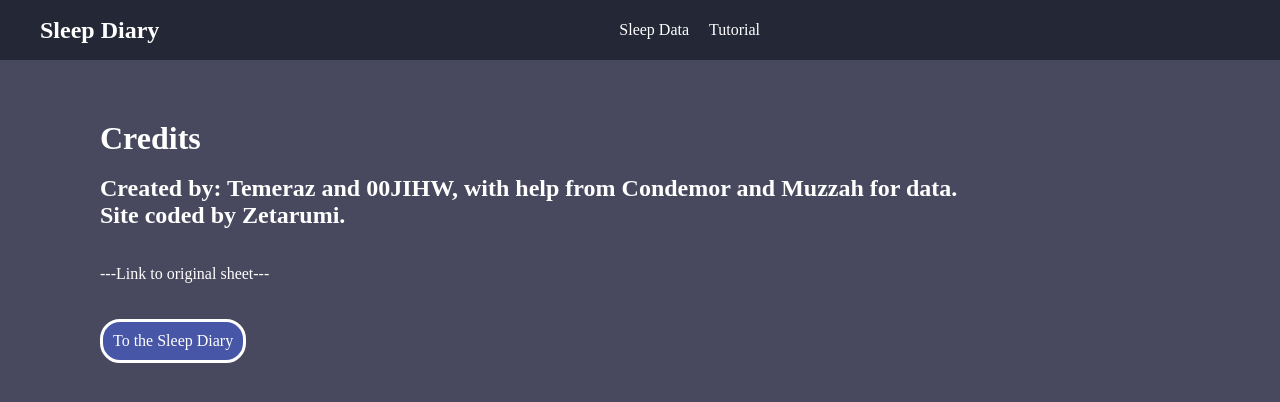
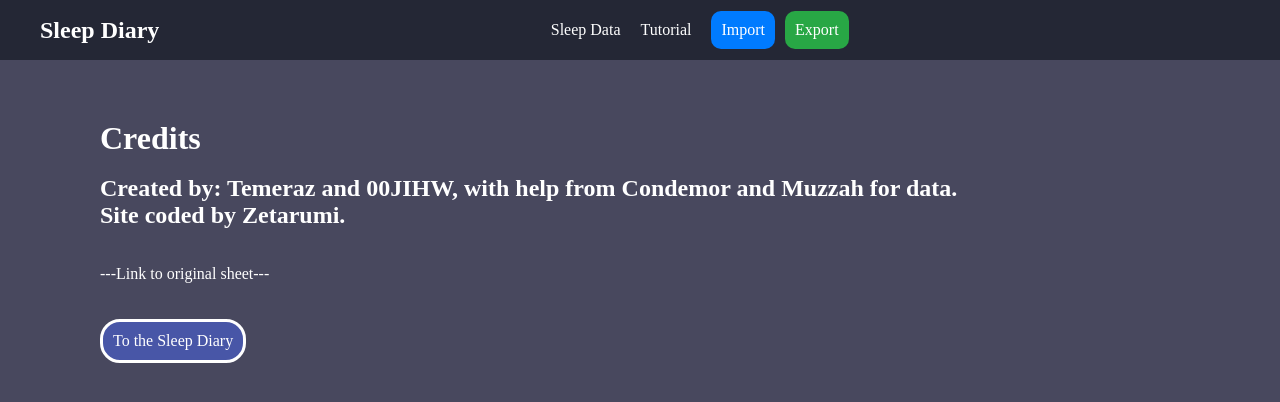
Before and after one commit to Zetakyr/Sleep-Diary, a React (Vite) app: page / in a window 1280 px wide. Shown: the top 402 px of the page. Built offline with nearby package versions, Linux system fonts and the light colour scheme; a web font is replaced by a local one.

Commit message:
added import and export functionality

```diff
--- a/src/app.scss
+++ b/src/app.scss
@@ -126,6 +126,11 @@ a {
     align-items: center;
 }
 
+.react-datepicker__input-container input {
+    width: 100%;
+    box-sizing: border-box;
+}
+
 .dateCell {
     min-width: 0;
     overflow: hidden;
@@ -175,6 +180,31 @@ button:focus {
 
 .deleteButton:hover {
     background-color: rgb(128, 38, 38);
+}
+
+.importButton {
+    padding: 10px;
+    background-color: #007bff;
+    color: white;
+    border: none;
+    border-radius: 10px;
+}
+
+.importButton:hover {
+    background-color: #0053ac;
+}
+
+.exportButton {
+    padding: 10px;
+    background-color: #28a745;
+    color: white;
+    border: none;
+    border-radius: 10px;
+}
+
+
+.exportButton:hover {
+    background-color: #176e2c;
 }
 
 .processedData {
--- a/src/components/Navbar.jsx
+++ b/src/components/Navbar.jsx
@@ -1,7 +1,34 @@
-import React from "react";
+import React, { useRef, useState } from "react";
 import { NavLink } from "react-router-dom";
+import { useSelector, useDispatch } from "react-redux";
+import { exportData } from "../utils/dataExport";
+import { importData } from "../utils/dataImport";
+import { setSleepData } from "../redux/sleepData";
 
 const Navbar = () => {
+  const sleepData = useSelector((state) => state.sleepData.userData);
+  const [error, setError] = useState(null);
+  const fileInputRef = useRef(null);
+  const dispatch = useDispatch();
+
+  const handleFileChange = async (event) => {
+    const file = event.target.files[0];
+
+    if (!file) {
+      setError("No file selected!");
+      return;
+    }
+
+    try {
+      const data = await importData(file);
+      dispatch(setSleepData(data));
+
+      setError(null);
+    } catch (error) {
+      setError(error.message);
+    }
+  };
+
   return (
     <>
       <nav className="navbar">
@@ -19,8 +46,47 @@ const Navbar = () => {
               Tutorial
             </NavLink>
           </li>
+          {/* Buttons */}
+          <li style={{ marginRight: "10px" }}>
+            <button
+              className="importButton"
+              onClick={() => fileInputRef.current.click()}
+            >
+              Import
+            </button>
+          </li>
+          <input
+            ref={fileInputRef}
+            type="file"
+            accept=".json"
+            style={{ display: "none" }}
+            onChange={handleFileChange}
+          />
+          <li>
+            <button
+              className="exportButton"
+              onClick={() => exportData(sleepData)}
+            >
+              Export
+            </button>
+          </li>
         </ul>
       </nav>
+      {error && (
+        <p
+          style={{
+            color: "red",
+            marginTop: "70px",
+            marginLeft: "50px",
+            zIndex: "2",
+            position: "absolute",
+            backgroundColor: "rgba(255, 255, 255, 0.69)",
+            padding: "10px",
+          }}
+        >
+          {error}
+        </p>
+      )}
     </>
   );
 };
--- a/src/components/ProcessedData.jsx
+++ b/src/components/ProcessedData.jsx
@@ -68,7 +68,6 @@ const ProcessedData = () => {
 
   const calculatedRows = data.map((rawRow, index) => {
     const row = normalizeRow(rawRow);
-    console.log(row);
 
     const window = getWindow(data, index);
 
--- /dev/null
+++ b/src/utils/dataExport.js
@@ -0,0 +1,23 @@
+export const exportData = (sleepData) => {
+    const exportFile = {
+        format: "pokemon-sleep-tracker",
+        version: 1,
+        options: {},
+        sleepData,
+    };
+
+    const json = JSON.stringify(exportFile, null, 2);
+
+    const blob = new Blob([json], {
+        type: "application/json",
+    })
+
+    const url = URL.createObjectURL(blob);
+
+    const link = document.createElement("a");
+    link.href = url;
+    link.download = "pokemon-sleep-data.json";
+    link.click();
+
+    URL.revokeObjectURL(url);
+}
--- /dev/null
+++ b/src/utils/dataImport.js
@@ -0,0 +1,37 @@
+export const importData = (file) => {
+    return new Promise((resolve, reject) => {
+        const reader = new FileReader();
+
+        reader.onload = (e) => {
+            try {
+                 const data = JSON.parse(e.target.result);
+
+                 if (data.format !== "pokemon-sleep-tracker") {
+                    throw new Error("This is not a sleep dairy file")
+                    return;
+                 }
+
+                 if (data.version !== 1) {
+                    throw new Error(`Unsupported file version ${data.version}`);
+                    return;
+                 }
+
+                 if (!Array.isArray(data.sleepData)) {
+                    throw new Error("Invalid Sleep Diary data.");
+                 }
+
+                 const sleepData = data.sleepData;
+
+                 resolve(sleepData);
+            } catch (error) {
+                reject(error);
+            }
+        }
+
+        reader.onerror = () => {
+            reject(new Error("Failed to read file."));
+        }
+
+        reader.readAsText(file);
+    })
+}
```
